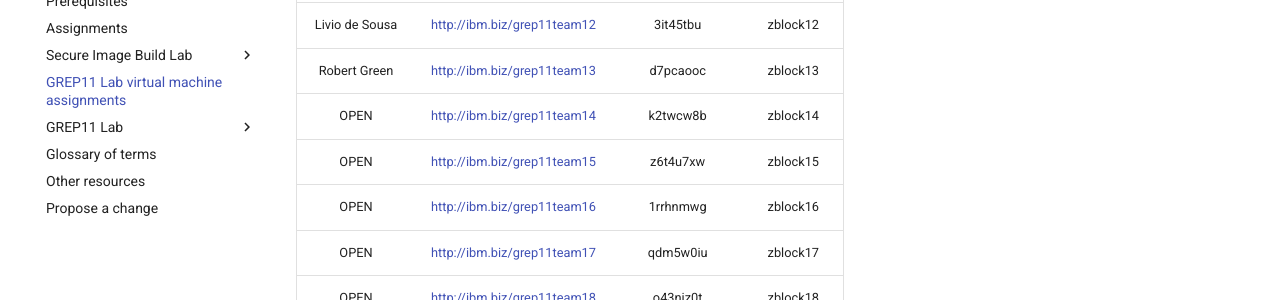
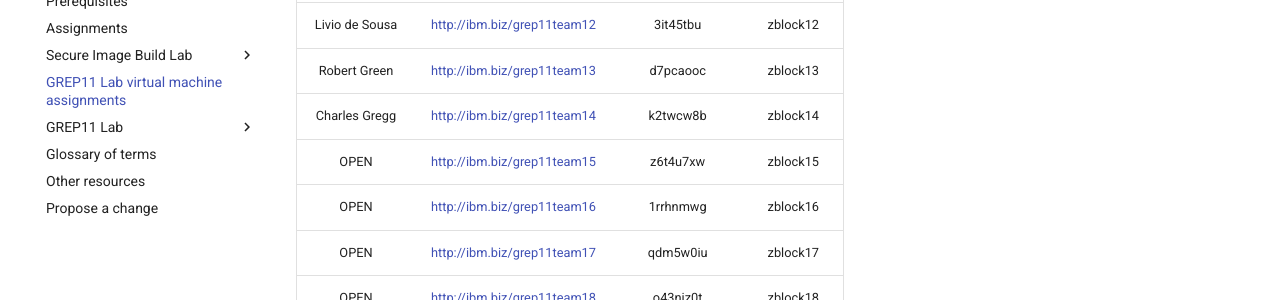
Before and after one commit to ibm-wsc/hyper-protect-virtual-servers-workshop, an MkDocs documentation site: the page built from docs/grep11-lab/assignments.md, in a window 1280 px wide and 900 px high, scrolled down 571 px. Shown: the part 152-452 px from the top of the window. Built offline with MkDocs 1.6.1 and Material for MkDocs 9.7.7, drawn with Linux system fonts in a browser that asks for light colours; comment, search, counter and statistics services are not loaded.

Commit message:
updated grep11 assignments

```diff
--- a/docs/grep11-lab/assignments.md
+++ b/docs/grep11-lab/assignments.md
@@ -15,7 +15,7 @@
 |Alex Kim|http://ibm.biz/grep11team11|khc8d7ad|zblock11|
 |Livio de Sousa|http://ibm.biz/grep11team12|3it45tbu|zblock12|
 |Robert Green|http://ibm.biz/grep11team13|d7pcaooc|zblock13|
-|OPEN|http://ibm.biz/grep11team14|k2twcw8b|zblock14|
+|Charles Gregg|http://ibm.biz/grep11team14|k2twcw8b|zblock14|
 |OPEN|http://ibm.biz/grep11team15|z6t4u7xw|zblock15|
 |OPEN|http://ibm.biz/grep11team16|1rrhnmwg|zblock16|
 |OPEN|http://ibm.biz/grep11team17|qdm5w0iu|zblock17|
```
